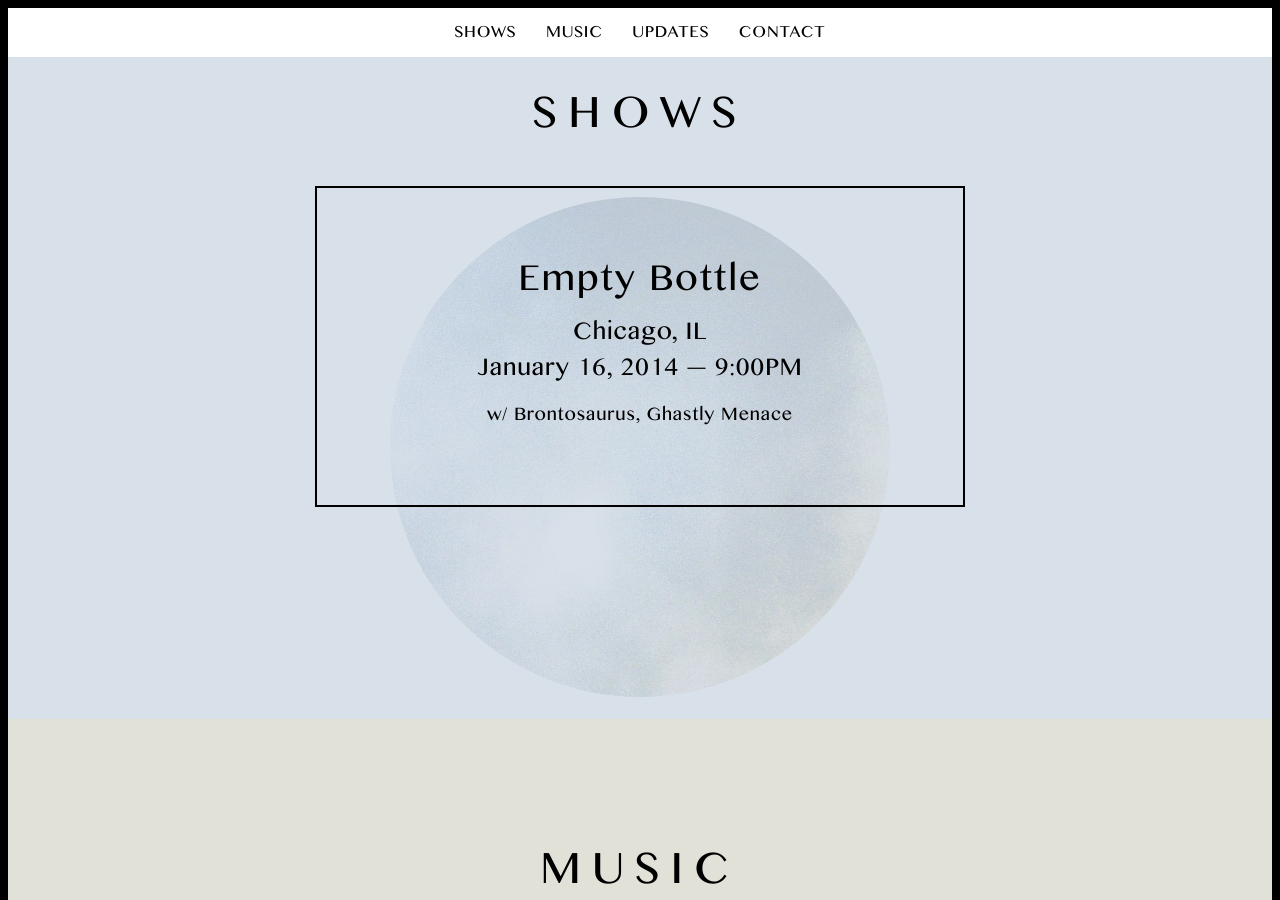
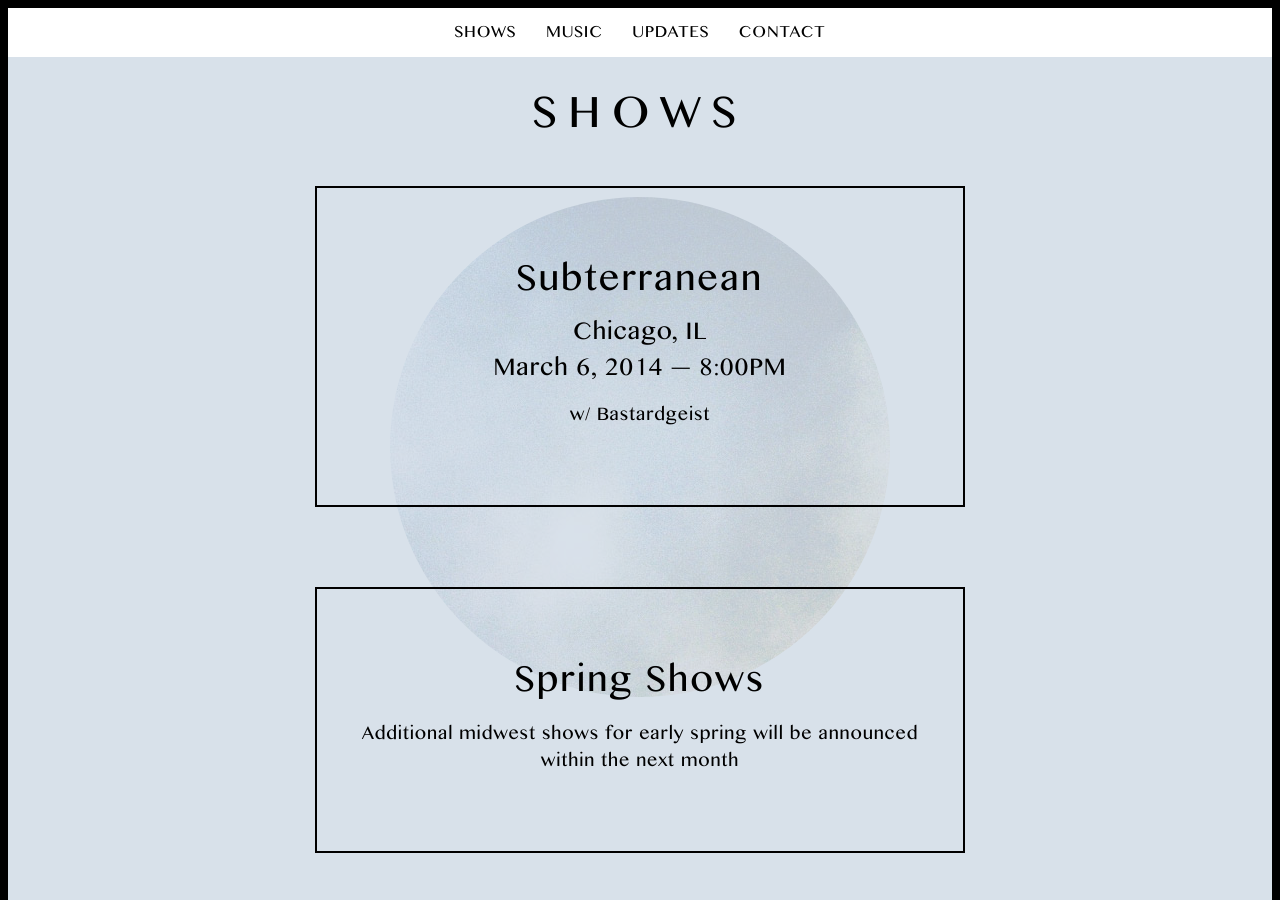
Before and after one commit to sunjacket/sunjacket.github.io, a Jekyll site: the page built from index.html, in a window 1280 px wide and 900 px high, scrolled down 1014 px. Built offline with Jekyll 4.4.1, drawn with Linux system fonts in a browser that asks for light colours; nearby versions of some CDN libraries; Markdown is read by kramdown in place of the engine named in the settings.

Commit message:
Update shows list

```diff
--- a/index.html
+++ b/index.html
@@ -11,24 +11,33 @@
 
         <!-- Show -->
 
-        <section id="empty-bottle" class="show">
+        <section id="subterranean" class="show">
           <header class="show-details">
             <hgroup>
-              <h1 class="venue">Empty Bottle</h1>
+              <h1 class="venue">Subterranean</h1>
               <h2 class="city">Chicago, IL</h2>
-              <h3 class="date">January 16, 2014 &mdash; 9:00PM</h3>
+              <h3 class="date">March 6, 2014 &mdash; 8:00PM</h3>
             </hgroup>
-            <p class="bands">w/ Brontosaurus, Ghastly Menace</p>
+            <p class="bands">w/ Bastardgeist</p>
           </header>
           <nav class="show-links">
             <div class="vertical-wrap">
               <ul class="vertical-center">
-                <li><a href="http://www.ticketweb.com/t3/sale/SaleEventDetail?dispatch=loadSelectionData&eventId=3910714&pl=eb&REFID=bottle" rel="Buy Tickets">Buy Tickets</a></li>
-                <li><a href="https://www.facebook.com/events/185878901602499/" rel="Facebook Event">Facebook Event</a></li>
-                <li><a href="http://goo.gl/maps/Osq6J" rel="View Map">View Map</a></li>
+                <li><a href="http://www.ticketfly.com/purchase/event/475857" rel="Buy Tickets">Buy Tickets</a></li>
+                <li><a href="https://www.facebook.com/sunjacket" rel="Facebook Event">Facebook Event</a></li>
+                <li><a href="http://goo.gl/maps/K7tnZ" rel="View Map">View Map</a></li>
               </ul>
             </div>
           </nav>
+        </section>
+
+        <section id="more" class="show">
+          <header class="show-details">
+            <hgroup>
+              <h1 class="venue">Spring Shows</h1>
+            </hgroup>
+            <p class="bands">Additional midwest shows for early spring will be announced within the next month</p>
+          </header>
         </section>
 
       </div>
```
